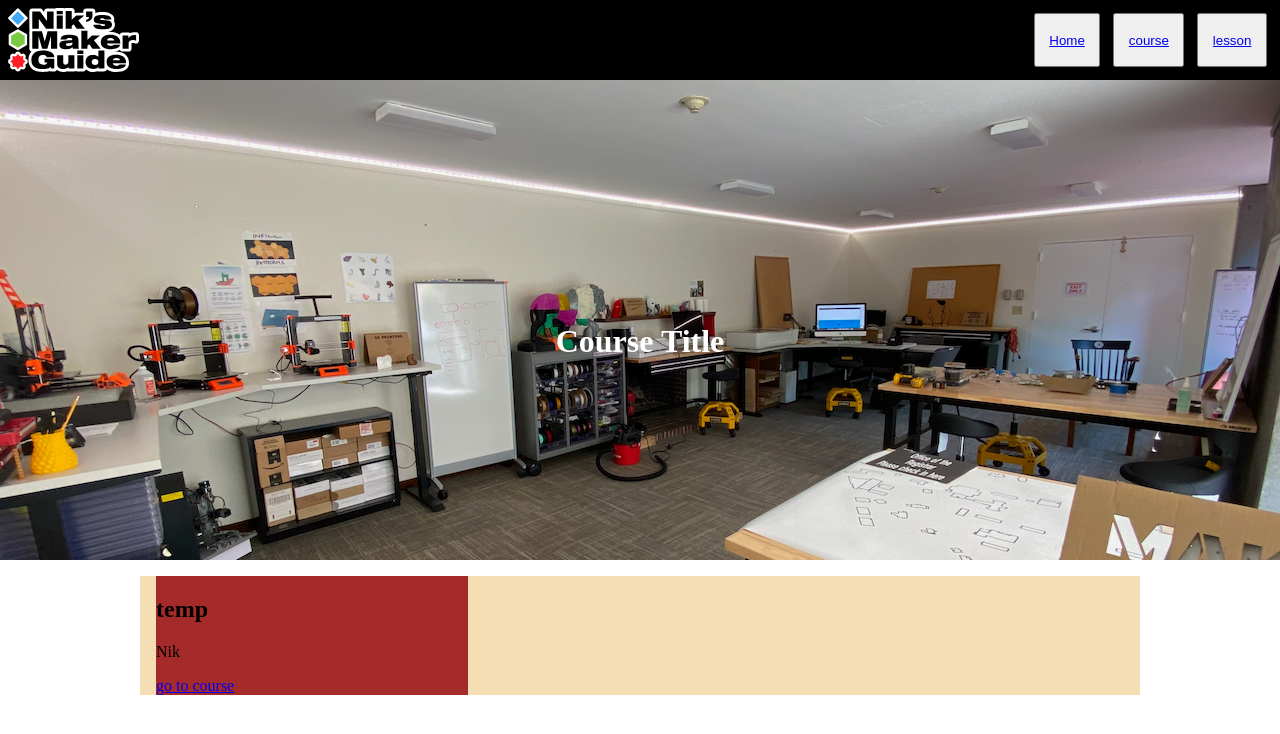
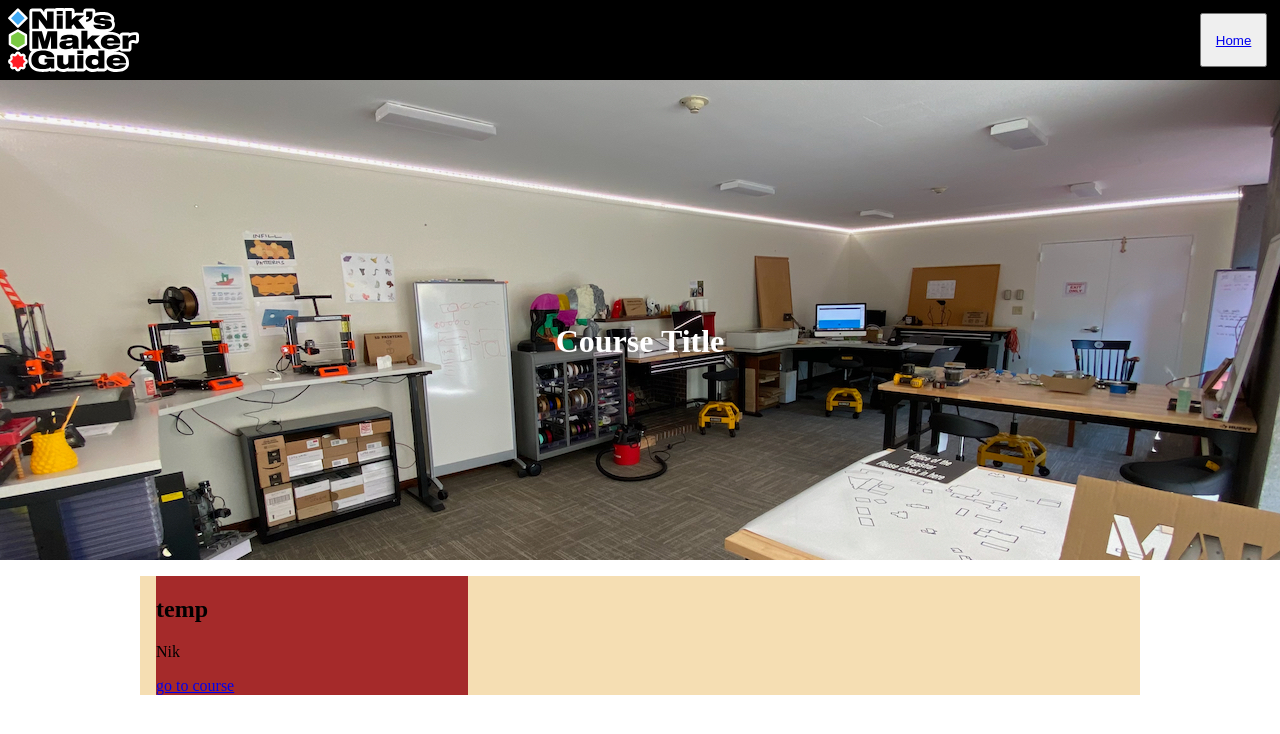
Before and after one commit to Unsynx/course_site, a React (Vite) app: page / in a window 1280 px wide. Shown: the top 734 px of the page. Built offline with nearby package versions, Linux system fonts and the light colour scheme.

Commit message:
Logo sends you home

```diff
--- a/src/components/UserHeader.jsx
+++ b/src/components/UserHeader.jsx
@@ -5,11 +5,11 @@ function UserHeader() {
   return (
     <>
     <div className='header'>
-      <img src='src\assets\Logo.svg' className='logo'/>
+      <Link to="/" className='logo'>
+        <img src='src\assets\Logo.svg' className='logo'/>
+      </Link>
       <nav>
-      <button><Link to="/">Home</Link></button>
-      <button><Link to="/course_temp">course</Link></button>
-      <button><Link to="/course_temp/lesson_1">lesson</Link></button>
+        <button><Link to="/">Home</Link></button>
       </nav>
     </div>
     </>
--- a/src/components/css/UserHeader.css
+++ b/src/components/css/UserHeader.css
@@ -24,3 +24,10 @@
 .logo {
     margin: 0.5em;
 }
+
+.logo > img {
+    width: auto;
+    height: 100%;
+
+    margin: 0;
+}
```
